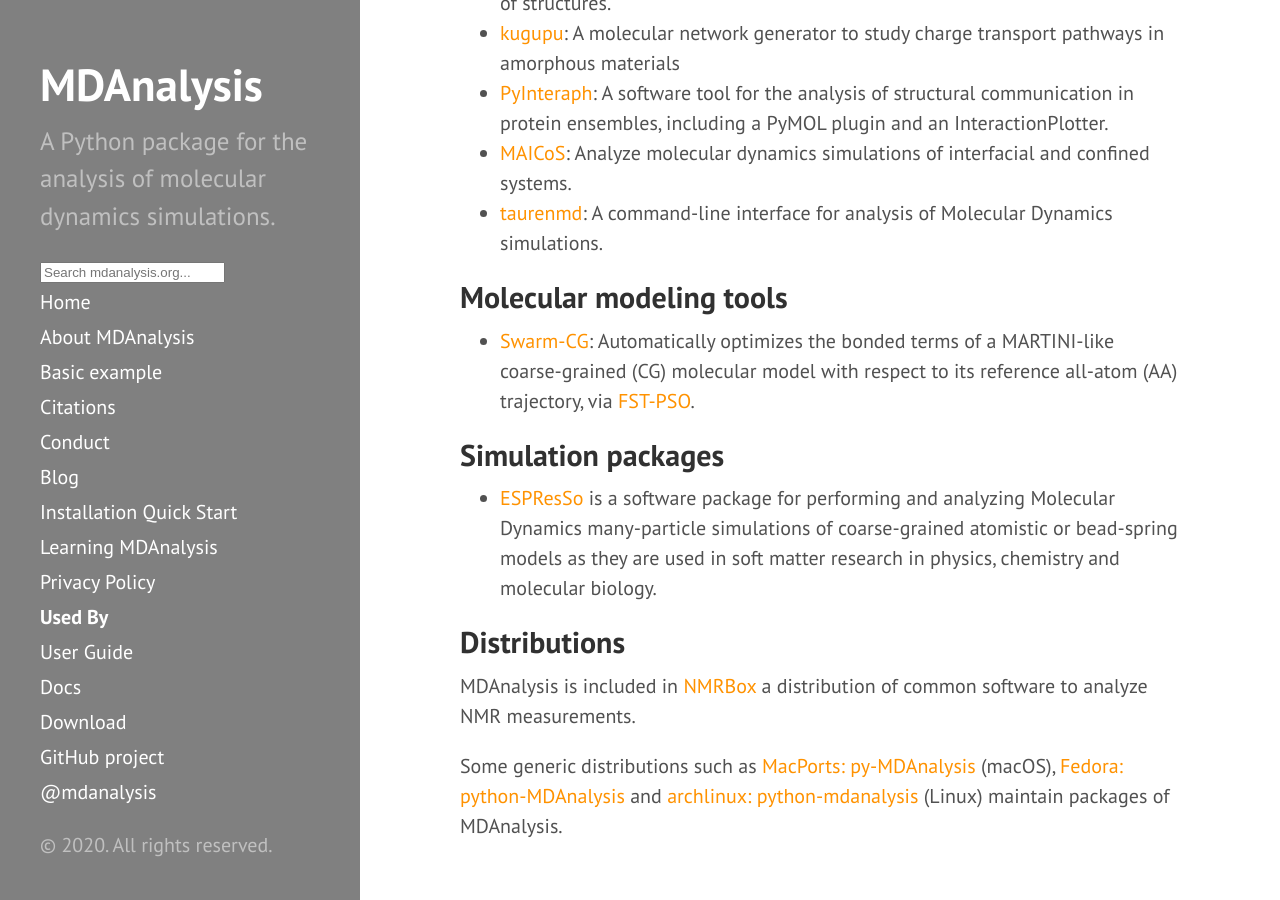
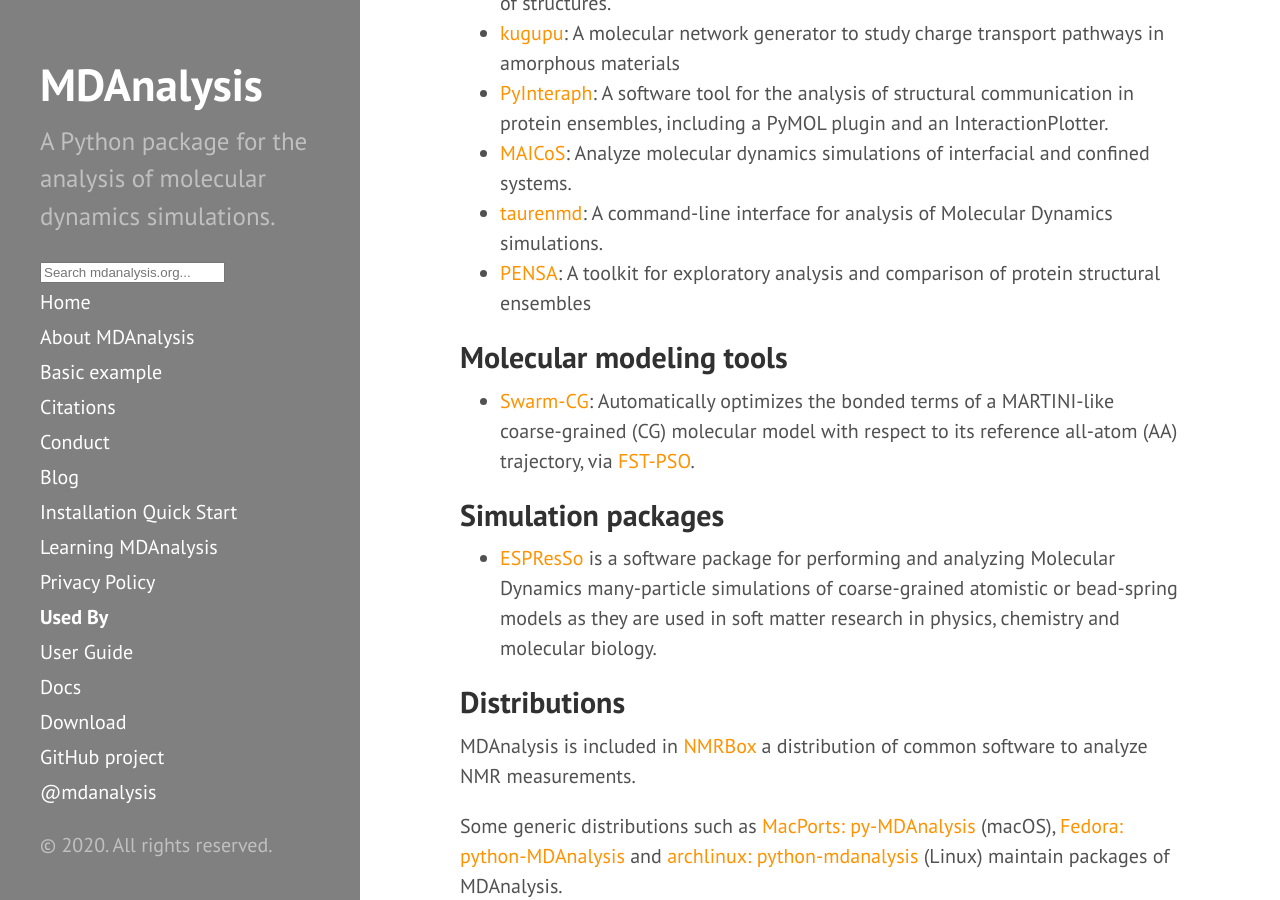
Before and after one commit to MDAnalysis/MDAnalysis.github.io, a Jekyll site: the page built from pages/used-by.md, in a window 1280 px wide and 900 px high, scrolled down 1027 px. Built offline with Jekyll 4.4.1, drawn with Linux system fonts in a browser that asks for light colours; comment, search, counter and statistics services are not loaded.

Commit message:
Add PENSA to analysis tools

```diff
--- a/pages/used-by.md
+++ b/pages/used-by.md
@@ -54,6 +54,7 @@ can include them here.*
 -  [MAICoS](https://gitlab.com/netzlab/maicos): Analyze molecular dynamics simulations of
    interfacial and confined systems.
 -  [taurenmd](https://taurenmd.readthedocs.io/en/latest/): A command-line interface for analysis of Molecular Dynamics simulations.
+-  [PENSA](https://github.com/drorlab/pensa): A toolkit for exploratory analysis and comparison of protein structural ensembles
 
 ## Molecular modeling tools
 
```
